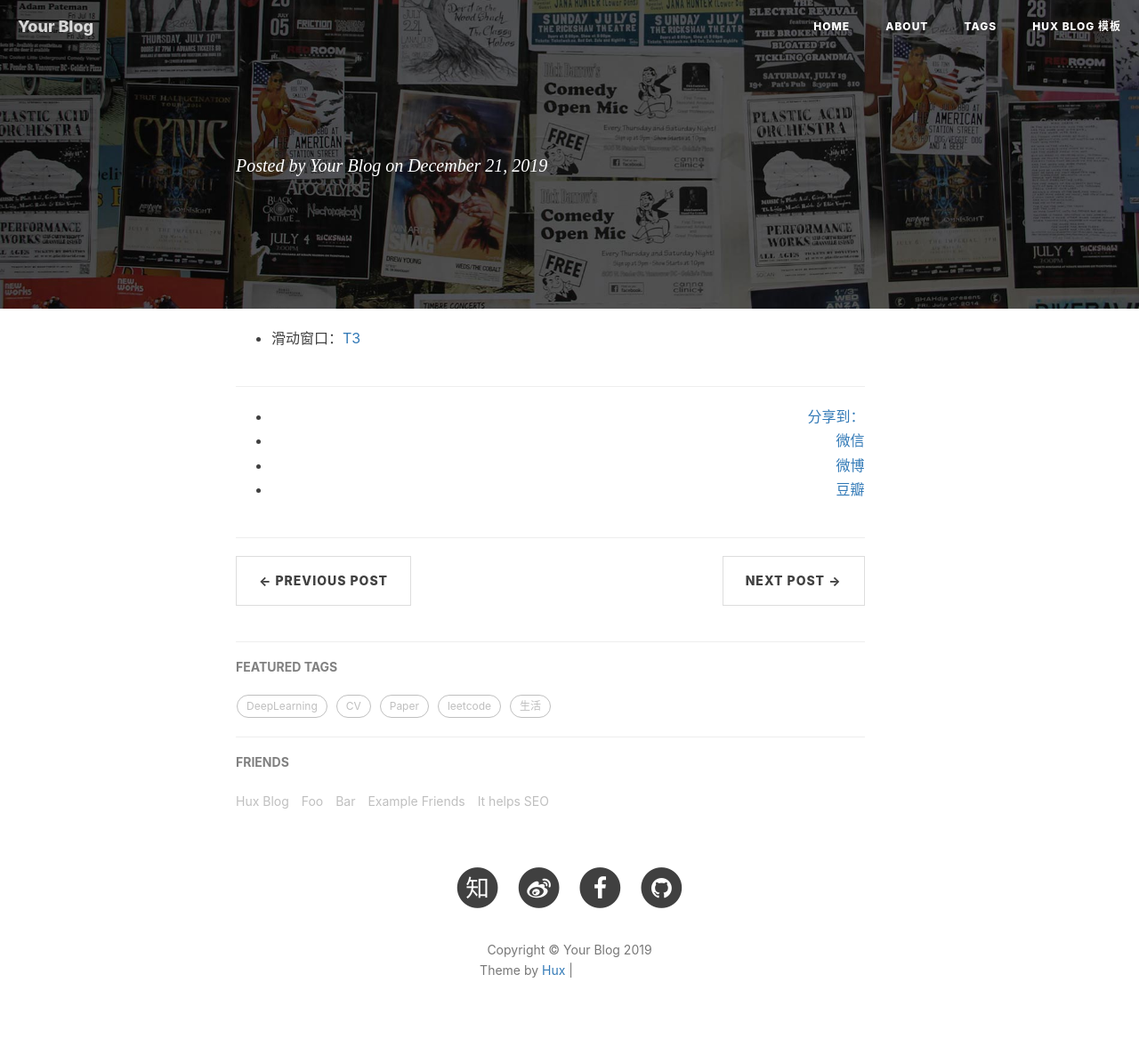
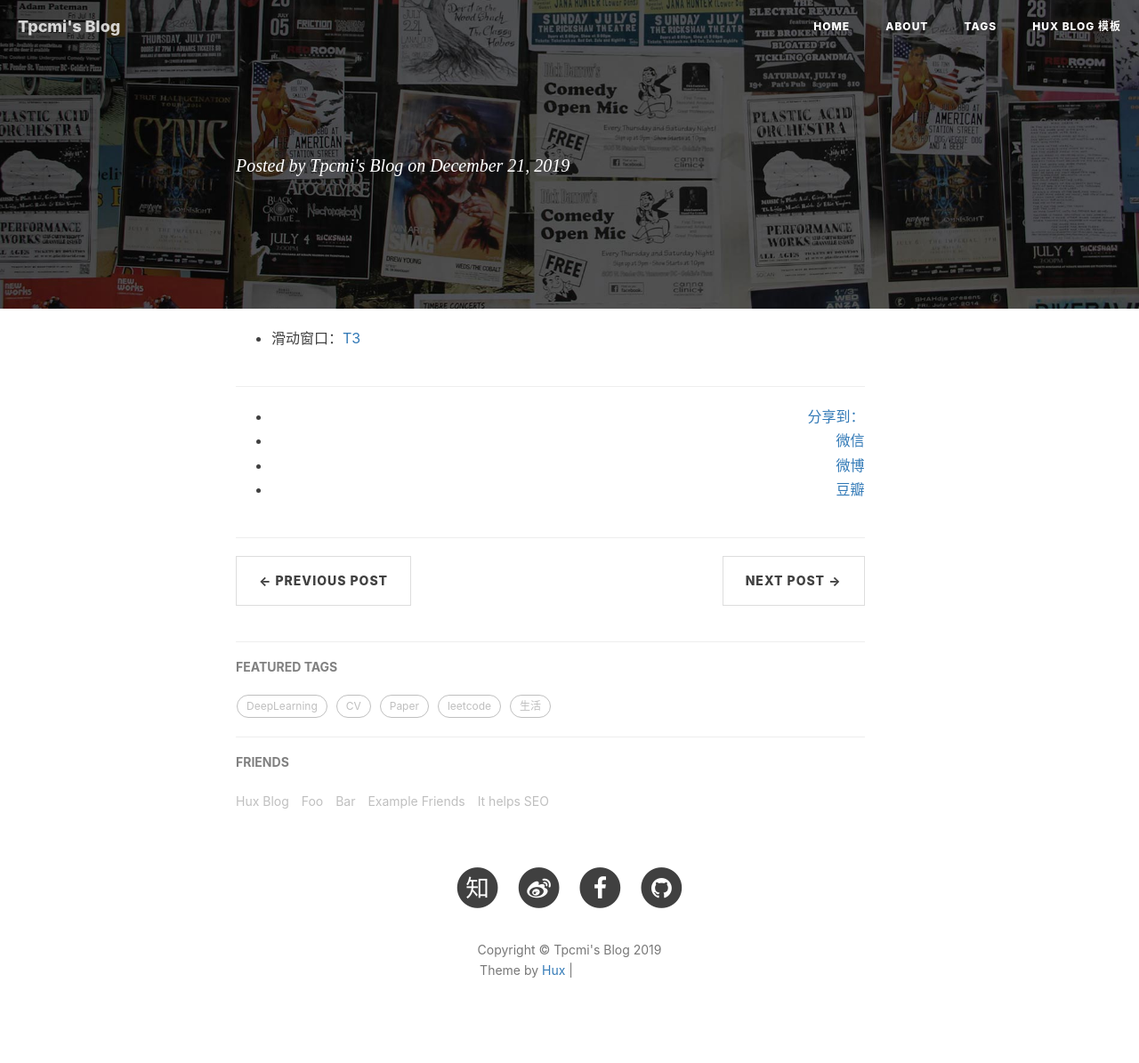
Before and after one commit to tpcmi/tpcmi.github.io, a Jekyll site: the page built from _posts/leetcode/2019-9-1-Summary.md, in a window 1280 px wide. Shown: the whole page at 89% size. Built offline with Jekyll 4.4.1, drawn with Linux system fonts in a browser that asks for light colours; nearby versions of some CDN libraries; our own code applies the rules of GitHub Pages for plain Markdown files; comment, search, counter and statistics services are not loaded; some of the changed lines change nothing that is shown; grey boxes are pictures that could not be loaded.

Commit message:
somechange

```diff
--- a/_config.yml
+++ b/_config.yml
@@ -1,12 +1,12 @@
 # Site settings
-title: Your Blog
-SEOTitle: 你的博客 | Your Blog
+title: Tpcmi's Blog
+SEOTitle: Tp
 header-img: img/home-bg.jpg
-email: huxpro@gmail.com
-description: ""
-keyword: ""
-url: "http://huangxuan.me"              # your host, for absolute URL
-baseurl: "/huxblog-boilerplate"         # for example, '/blog' if your blog hosted on 'host/blog'
+email: 724801800@qq.com
+description: "Only time will tell."
+keyword: "tp,Tp,TP,tianpeng,田鹏"
+url: "http://tpcmi.github.io"              # your host, for absolute URL
+baseurl: ""         # for example, '/blog' if your blog hosted on 'host/blog'
 
 
 
```
Also changed, not shown: CNAME (deleted), README.md (deleted).
